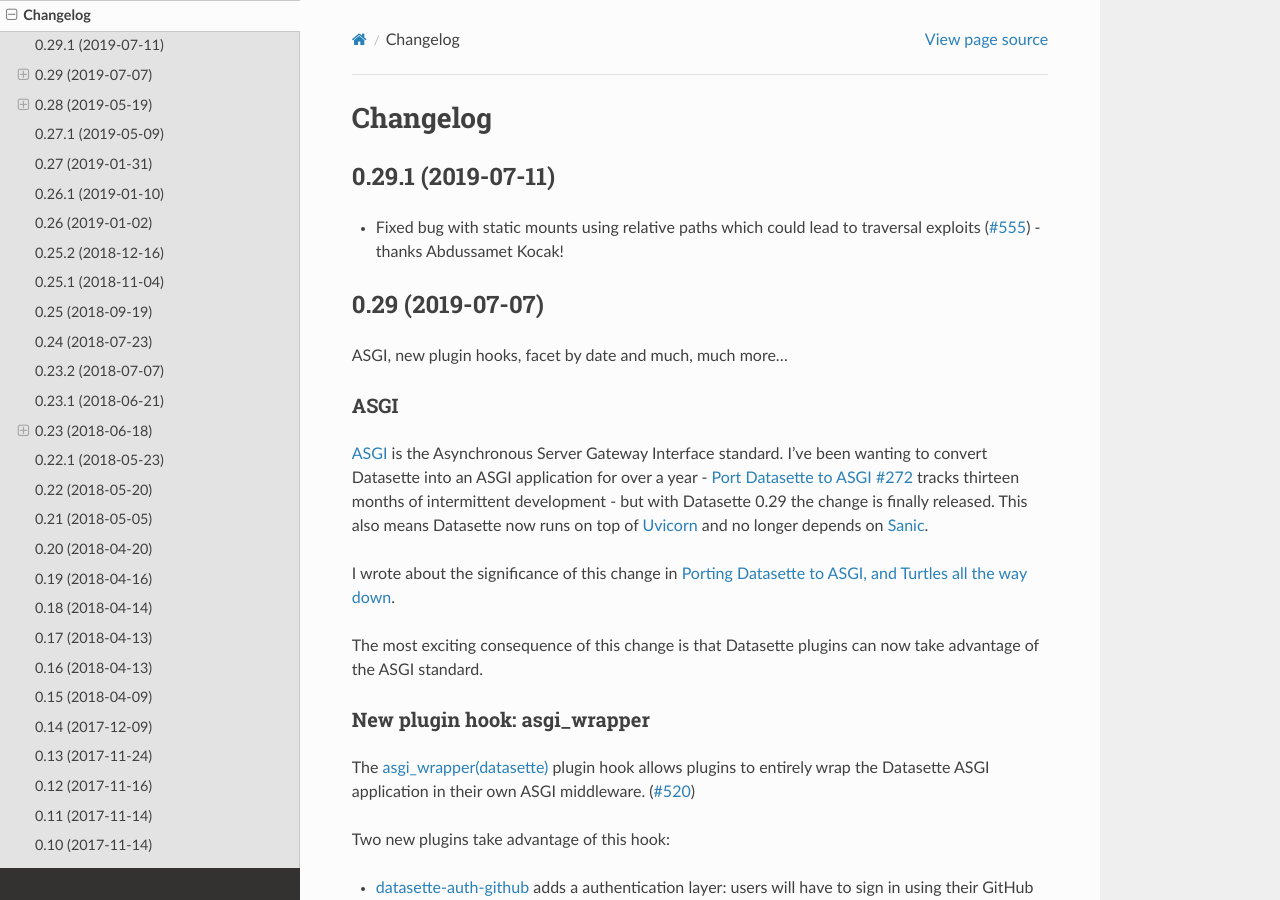
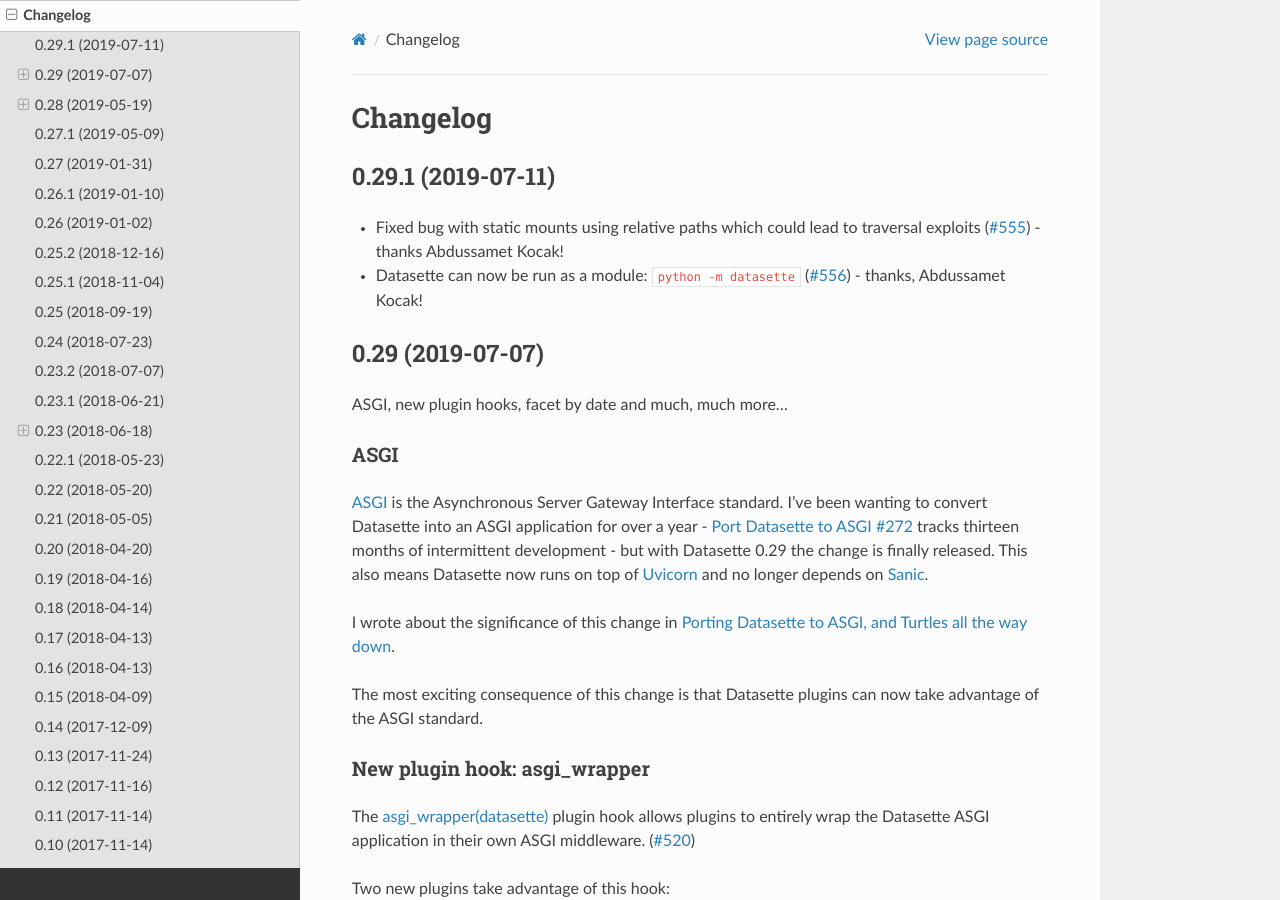
Before and after one commit to simonw/datasette, a Sphinx documentation site: the page built from docs/changelog.rst, in a window 1280 px wide and 900 px high. Built offline with Sphinx 7.4.7 and the Read the Docs theme 2.0.0, drawn with Linux system fonts in a browser that asks for light colours.

Commit message:
Updated release notes

```diff
--- a/docs/changelog.rst
+++ b/docs/changelog.rst
@@ -10,6 +10,7 @@
 -------------------
 
 - Fixed bug with static mounts using relative paths which could lead to traversal exploits (`#555 <https://github.com/simonw/datasette/issues/555>`__) - thanks Abdussamet Kocak!
+- Datasette can now be run as a module: ``python -m datasette`` (`#556 <https://github.com/simonw/datasette/issues/556>`__) - thanks, Abdussamet Kocak!
 
 .. _v0_29:
 
```
